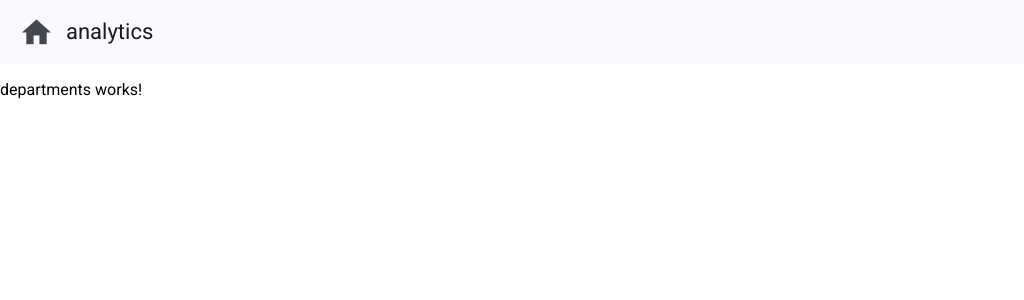
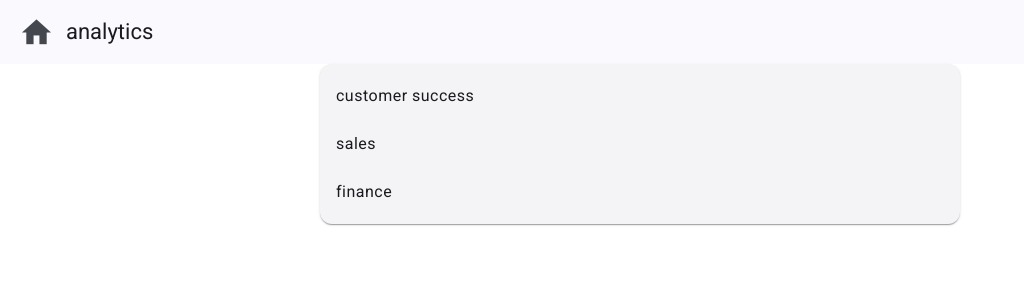
Before and after one commit to I-s-aac/angular-timesheet-app, an Angular app in the folder hr-timesheet/: page /departments in a window 1280 px wide. Shown: the top 300 px of the page, without its empty margins (0-1024 px from the left). Built offline with nearby package versions, Linux system fonts and the light colour scheme.

Commit message:
unit 5, add department style, html, and get departments from service

```diff
--- a/hr-timesheet/src/app/components/departments/departments.component.html
+++ b/hr-timesheet/src/app/components/departments/departments.component.html
@@ -1 +1,9 @@
-<p>departments works!</p>
+<div>
+  <mat-card>
+    <mat-list>
+      <mat-list-item *ngFor="let department of departments">
+        {{ department.name }}
+      </mat-list-item>
+    </mat-list>
+  </mat-card>
+</div>
--- a/hr-timesheet/src/app/components/departments/departments.component.scss
+++ b/hr-timesheet/src/app/components/departments/departments.component.scss
@@ -0,0 +1,10 @@
+mat-card {
+  width: 50%;
+  margin: auto;
+}
+
+mat-list-item:hover {
+  background-color: #e0e0e0;
+  border-radius: 5px;
+  cursor: pointer;
+}
--- a/hr-timesheet/src/app/components/departments/departments.component.ts
+++ b/hr-timesheet/src/app/components/departments/departments.component.ts
@@ -1,11 +1,17 @@
-import { Component } from '@angular/core';
+import { Component, OnInit, inject } from '@angular/core';
+import { DepartmentsService } from '../../services/departments.service';
+import { Department } from '../../interfaces/department';
 
 @Component({
   selector: 'app-departments',
   standalone: false,
   templateUrl: './departments.component.html',
-  styleUrl: './departments.component.scss'
+  styleUrl: './departments.component.scss',
 })
-export class DepartmentsComponent {
-
+export class DepartmentsComponent implements OnInit {
+  private departmentsService = inject(DepartmentsService);
+  departments: Department[];
+  ngOnInit(): void {
+    this.departments = this.departmentsService.departments;
+  }
 }
```
Also changed, not shown: hr-timesheet/src/app/modules/material.module.ts (+17 -2 lines).
